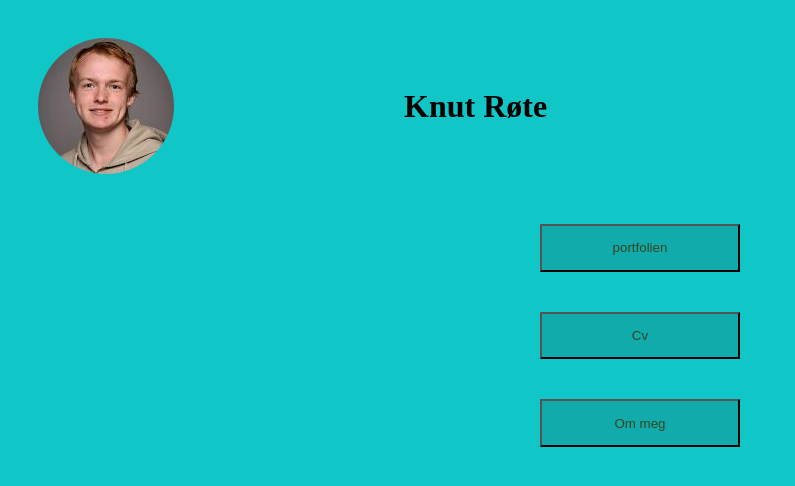
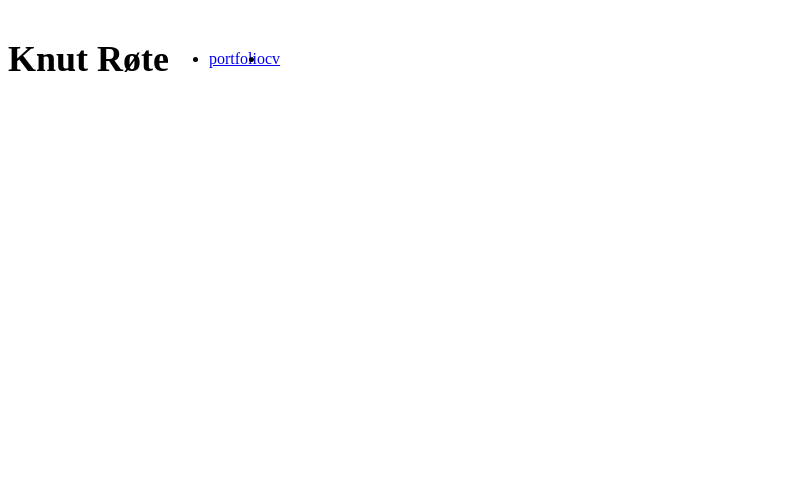
Before and after one commit to Knut123456/Knut123456.github.io, a plain HTML site: page index.html in a window 1280 px wide. Shown: the whole page, without its empty margins (0-795 px from the left). Drawn offline with Linux system fonts and the light colour scheme.

Commit message:
ordna litt med index

```diff
--- a/index.html
+++ b/index.html
@@ -8,29 +8,19 @@
     <script src="javascript.js"></script>
 </head>
 <body>
-    <div class="meg_div">
-        <div class="profillbilde">
-            <img src="bilder/profil bilde.jpeg" alt="">
-        </div>
-        <div class="navn">
-            <H1 class="" id="hovedsiden"> Knut Røte</H1>
-        </div>
-
-    </div>
-
-
-
-    <div class="link1" >
-        <button onclick="linkport1()">
-            <p>portfolien</p>
-        </button>
-        <button onclick="linkcd1()">
-            <p>Cv</p>
-        </button>
-        <button>
-            <p>Om meg</p>
-        </button>
-    </div>
+    <main class="page">
+        <nav class="nav">
+            <div class="nav-header">
+                <div class="name">
+                    <h1>Knut Røte</h1>
+                </div>
+                <ul class="nav-links">
+                    <li><a href="portfolio.html">portfolio</a></li>
+                    <li><a href="cv.html">cv</a></li>
+                </ul>
+            </div>
+        </nav>
+    </main>
 
 </body>
 </html>
--- a/style.css
+++ b/style.css
@@ -1,46 +1,27 @@
-body {
-    background-color: rgb(16, 198, 198);
+.page{
+    display: grid;
+    grid-template-columns: 1fr 1fr 1fr;
+    grid-template-rows: 1fr 1fr;
 }
-.link1 {
+.nav {
+    grid-column: 1 / span 3;
+    grid-row: 1 / 2;
+}
+.nav-header{
     display: flex;
-    flex-direction: column;
-    align-items: center;
-    justify-content: center;
+    flex-direction: row;
 }
 
-.link1 button {
-    margin: 20px;
-    width: 200px;
-    color: rgb(58, 67, 32);
-    background-color: rgba(16, 102, 99, 0.281);
+.nav-links{
+    justify-content: flex-end;
     display: flex;
+    flex-direction: row;
+    justify-content: space-around;
     align-items: center;
-    justify-content: center;
-    transition: 500ms;
 }
 
-.link1 :hover {
-    width: 250px;
-    color: rgb(38, 18, 215);
-    background-color: aliceblue;
-    border-radius: 10px;
-    box-shadow:0 12px 16px 0 rgba(0,0,0,0.24), 0 17px 50px 0 rgba(0,0,0,0.19);
+.name{
+    justify-content: flex-start;
+    font-size: 1.5em;
+    font-weight: bold;
 }
-
-.meg_div {
-    display: flex;
-}
-.navn {
-    display: flex;
-    align-self: center;
-    justify-content: center;
-}
-.profillbilde img {
-   border-radius: 100px ;
-   margin: 30px ;
-}
-
-.profillbilde {
-    display: flex;
-    margin-right: 200px;
-}
```
Also changed, not shown: cv.html (renamed from cd1.html).
